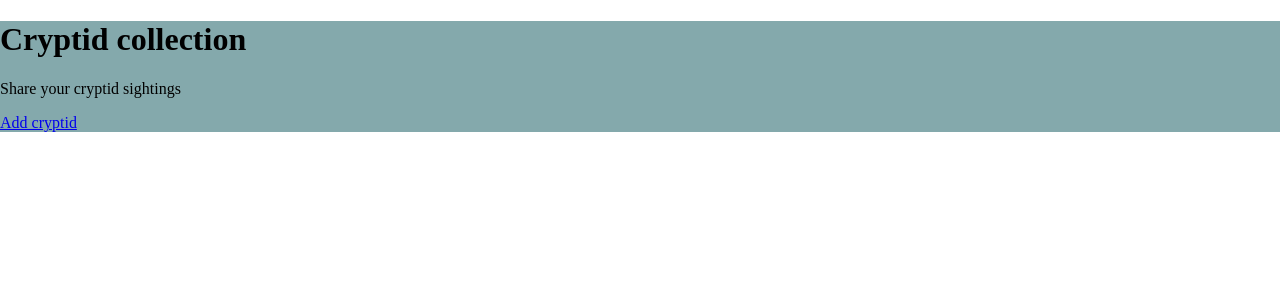
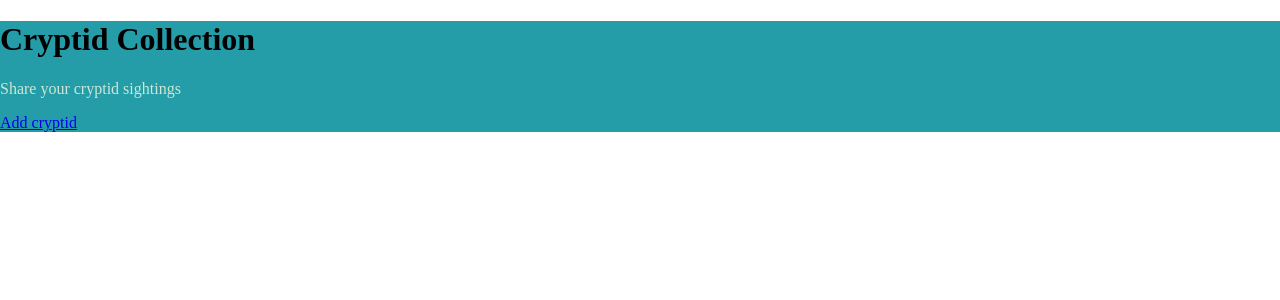
Before and after one commit to Reedmaster/cryptidCollection, a PHP site: page / in a window 1280 px wide. Shown: the top 300 px of the page. Run offline with PHP 8.4, Linux system fonts and the light colour scheme; data that the repository does not hold is empty; some libraries are stand-ins or nearby versions.

Commit message:
story upload

```diff
--- a/add_cryptid.php
+++ b/add_cryptid.php
@@ -12,7 +12,7 @@
                 Home
             </a>
         </nav>
-        <main>
+        <section id="form_container">
             <form action="cryptid_upload.php" method="POST" class="userform">
                 <h2>Form</h2>
                 <label>Name:</label>
--- a/index.php
+++ b/index.php
@@ -7,8 +7,8 @@
 <html lang="en">
     <head>
         <title>Cryptid Collection</title>
-        <link rel="stylesheet" href="css/normalize.css">
-        <link rel="stylesheet" href="styles.css">
+        <link rel="stylesheet" type="text/css" href="normalize.css">
+        <link rel="stylesheet" type="text/css" href="styles.css">
         <meta name="viewport" content="width=device-width, initial-scale=1.0">
     </head>
     <body>
@@ -16,7 +16,7 @@
 
         <section id="top_bar">
             <div class="container">
-                <h1>Cryptid collection</h1>
+                <h1>Cryptid Collection</h1>
                 <p>Share your cryptid sightings</p>
             </div>
             <a class="add_cryptid" href="add_cryptid.php">
--- a/styles.css
+++ b/styles.css
@@ -6,7 +6,15 @@ body {
 /* Top Bar */
 
 #top_bar {
-    background-color: #84a9ac;
+    background-color: #259da8;
+}
+
+h1 {
+    padding: 0;
+}
+
+p {
+    color: #cae8d5;
 }
 
 /* Content Section */
@@ -14,3 +22,9 @@ body {
 #content {
     background-color: #cae8d5;
 }
+
+/* form section */
+
+#form_container {
+    background-color: #cae8d5;
+}
```
